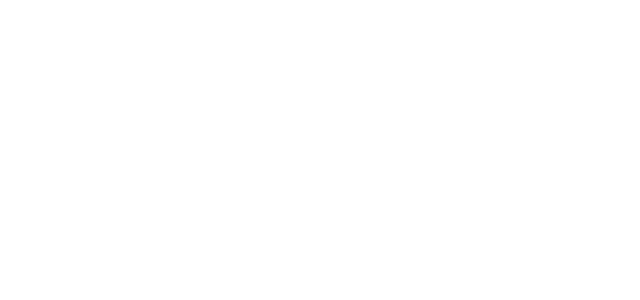
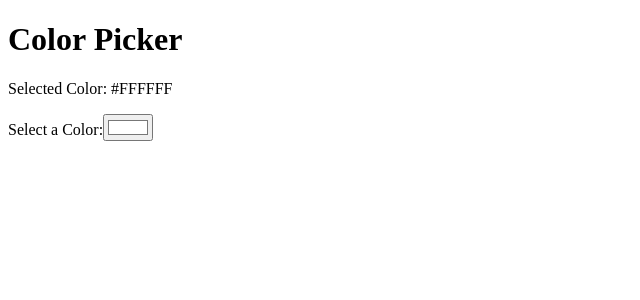
Before and after one commit to AhmadRabie1/colorpicker, a React (Vite) app in the folder my-react/: page / in a window 1280 px wide. Shown: the top 300 px of the page, without its empty margins (0-640 px from the left). Built offline with nearby package versions, Linux system fonts and the light colour scheme.

Commit message:
finish all the html elements

```diff
--- a/my-react/src/ColorPicker.jsx
+++ b/my-react/src/ColorPicker.jsx
@@ -6,7 +6,14 @@
     const [color, setColor] = useState("#FFFFFF");
 
     return(
-        <></>
+        <div className="color-picker-container">
+            <h1>Color Picker</h1>
+            <div className="color-display" style={{backgroundColor: color}}>
+            <p>Selected Color: {color}</p>
+            </div>
+            <label>Select a Color:</label>
+            <input type="color" value={color}  />
+        </div>
     );
 }
 export default ColorPicker
```
